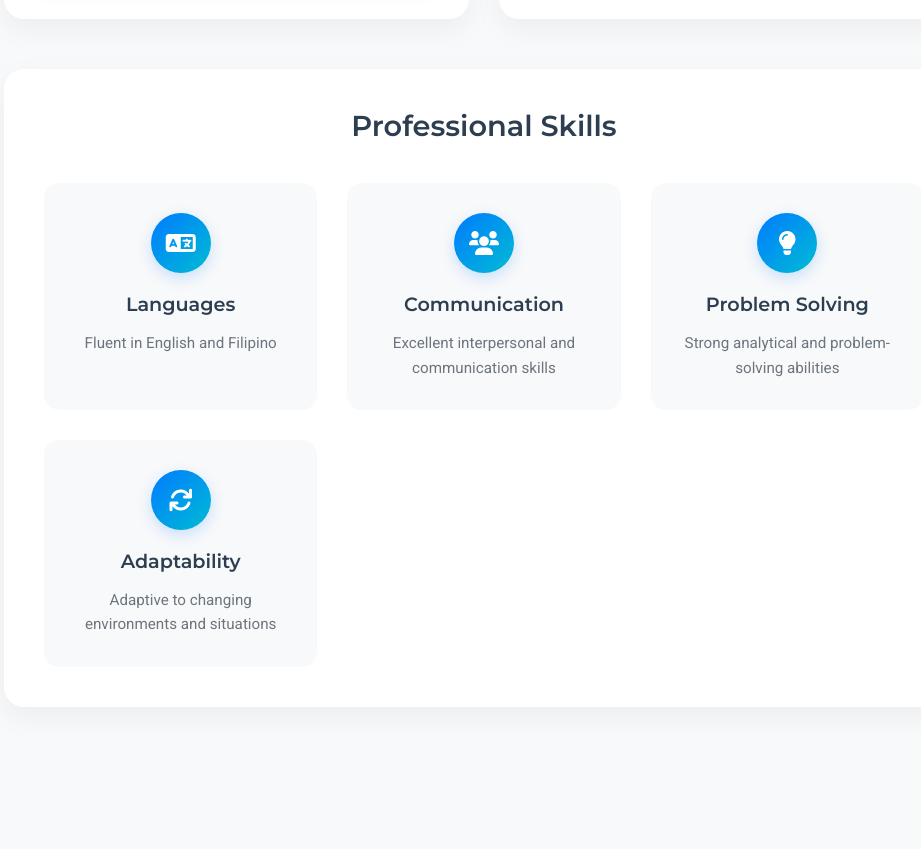
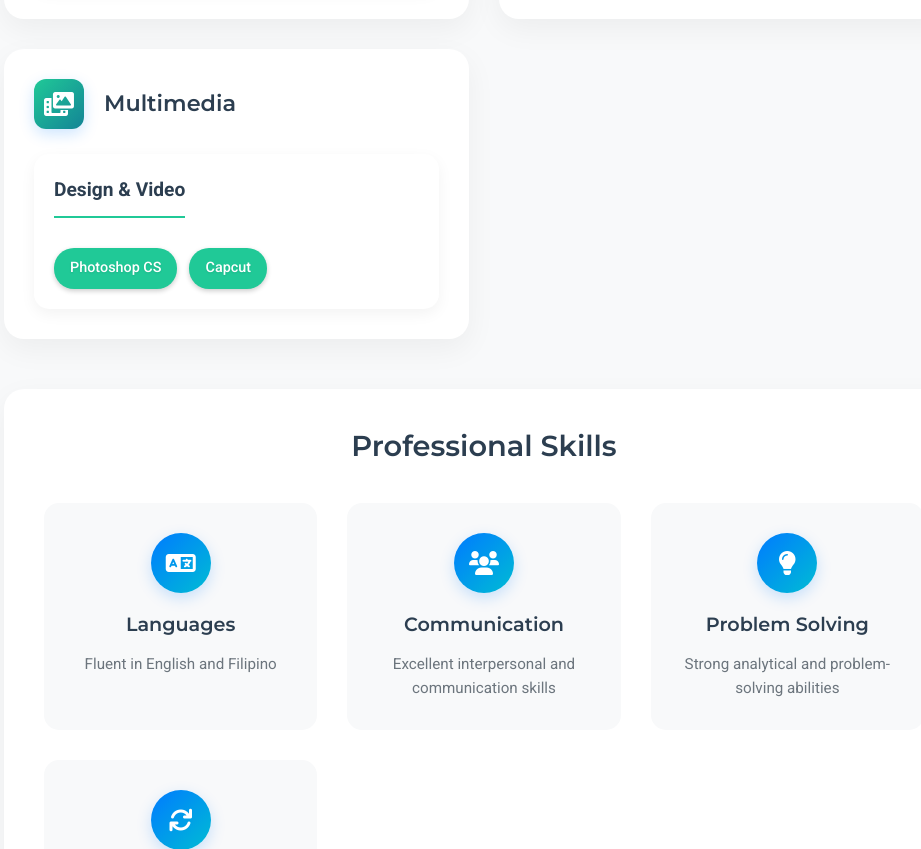
Before and after one commit to waseyt310/My_Profile_Repo, a plain HTML site: page index.html in a window 1280 px wide. Shown: the part 7578-8427 px from the top of the page, without its empty margins (156-1077 px from the left). Drawn offline with Linux system fonts and the light colour scheme.

Commit message:
Added multimedia skills with teal color scheme

```diff
--- a/css/main.css
+++ b/css/main.css
@@ -1285,6 +1285,10 @@ footer {
     background: #e83e8c;
 }
 
+.skill-category:nth-child(7) .skill-tag {
+    background: #20c997;
+}
+
 .skill-category:nth-child(1) .skill-tag:hover {
     background: #0056b3;
 }
@@ -1307,6 +1311,10 @@ footer {
 
 .skill-category:nth-child(6) .skill-tag:hover {
     background: #c82333;
+}
+
+.skill-category:nth-child(7) .skill-tag:hover {
+    background: #138496;
 }
 
 .skill-category:nth-child(1) .skill-name {
@@ -1333,6 +1341,10 @@ footer {
     border-bottom-color: #e83e8c;
 }
 
+.skill-category:nth-child(7) .skill-name {
+    border-bottom-color: #20c997;
+}
+
 .skill-category:nth-child(1) .skill-icon {
     background: linear-gradient(135deg, #007bff, #0056b3);
 }
@@ -1356,3 +1368,7 @@ footer {
 .skill-category:nth-child(6) .skill-icon {
     background: linear-gradient(135deg, #e83e8c, #c82333);
 }
+
+.skill-category:nth-child(7) .skill-icon {
+    background: linear-gradient(135deg, #20c997, #138496);
+}
--- a/index.html
+++ b/index.html
@@ -414,9 +414,29 @@
                             </div>
                         </div>
                     </div>
+
+                    <div class="skill-category" data-aos="fade-up" data-aos-delay="600">
+                        <div class="skill-category-header">
+                            <div class="skill-icon">
+                                <i class="fas fa-photo-video"></i>
+                            </div>
+                            <h3>Multimedia</h3>
+                        </div>
+                        <div class="skill-items">
+                            <div class="skill-item">
+                                <div class="skill-info">
+                                    <span class="skill-name">Design & Video</span>
+                                </div>
+                                <div class="skill-tags">
+                                    <span class="skill-tag">Photoshop CS</span>
+                                    <span class="skill-tag">Capcut</span>
+                                </div>
+                            </div>
+                        </div>
+                    </div>
                 </div>
 
-                <div class="soft-skills" data-aos="fade-up" data-aos-delay="600">
+                <div class="soft-skills" data-aos="fade-up" data-aos-delay="700">
                     <h3 class="soft-skills-title">Professional Skills</h3>
                     <div class="soft-skills-grid">
                         <div class="soft-skill-item">
```
